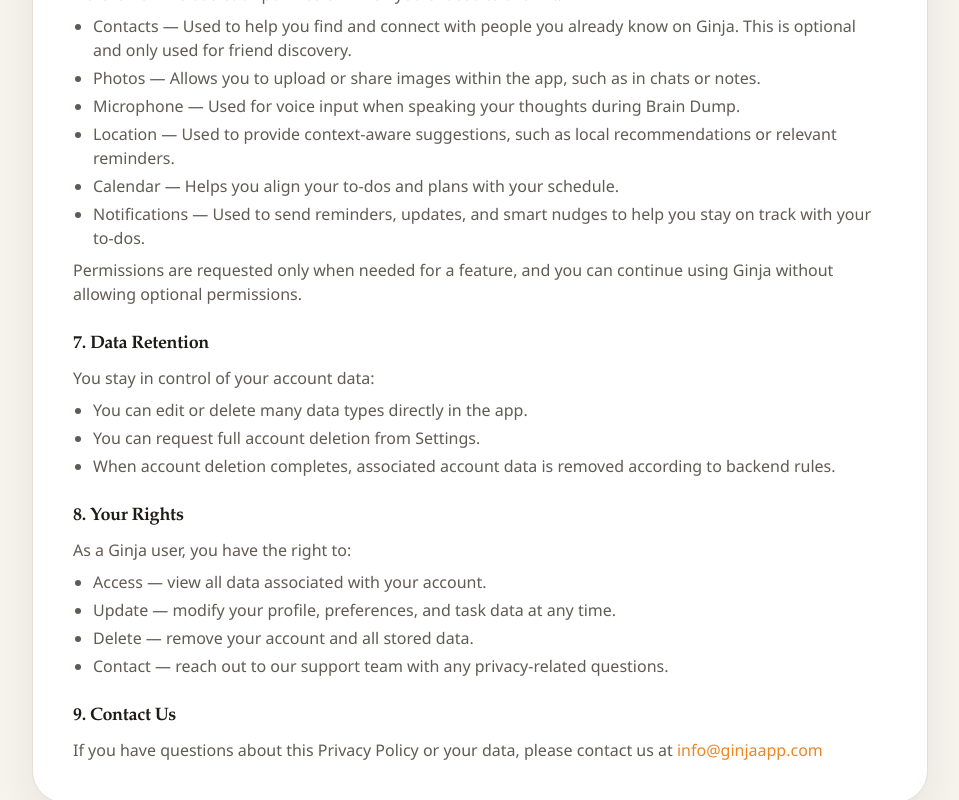
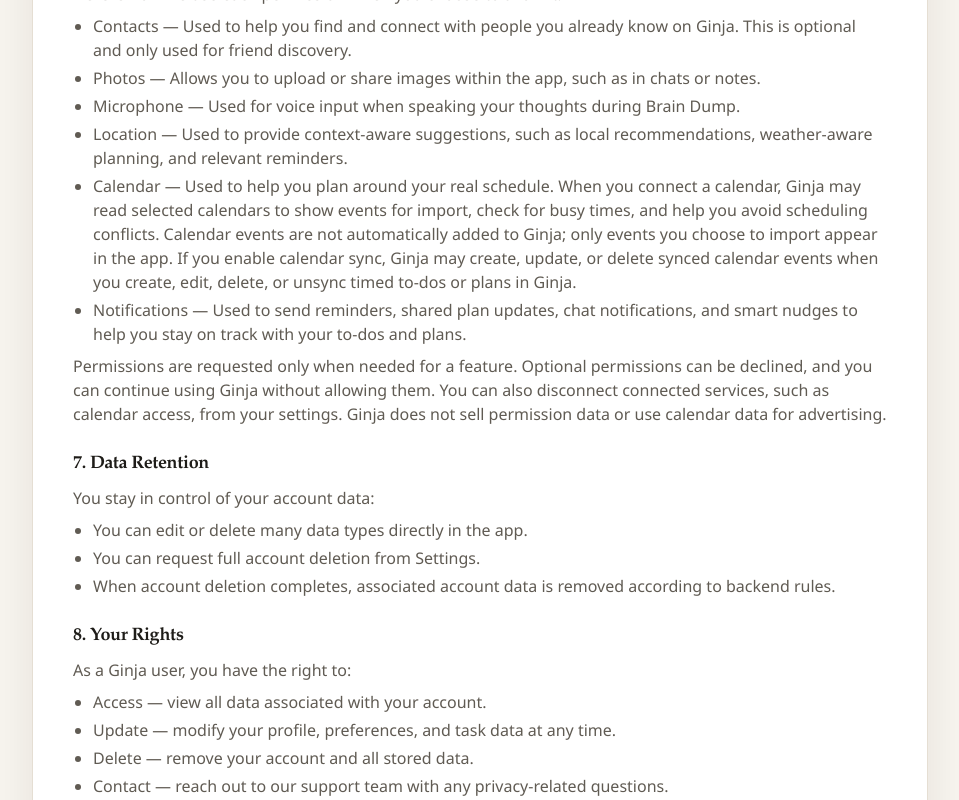
Before and after one commit to emyrael/Ginja_App, a Next.js app in the folder frontend/: page /privacy-policy in a window 1280 px wide. Shown: the part 1420-2220 px from the top of the page, without its empty margins (160-1119 px from the left). Built offline with nearby package versions, Linux system fonts and the light colour scheme.

Commit message:
made new changes

```diff
--- a/frontend/pages/privacy-policy.js
+++ b/frontend/pages/privacy-policy.js
@@ -29,7 +29,7 @@
         <section className="px-4 pb-16 pt-10 sm:px-6 sm:pt-14">
           <div className="mx-auto max-w-4xl rounded-[2rem] border border-[var(--border-color)] bg-[var(--surface-primary)] px-6 py-10 shadow-[0_16px_44px_rgba(34,30,24,0.08)] sm:px-10">
             <h1 className="text-3xl font-semibold sm:text-4xl">Privacy Policy</h1>
-            <p className="mt-2 text-sm text-[var(--text-muted)]">Last updated: April 2026</p>
+            <p className="mt-2 text-sm text-[var(--text-muted)]">Last updated: May 2026</p>
 
             <div className="mt-8 space-y-6 text-sm leading-relaxed text-[var(--text-secondary)] sm:text-base">
               <section>
@@ -108,13 +108,15 @@
                   <li>Contacts — Used to help you find and connect with people you already know on Ginja. This is optional and only used for friend discovery.</li>
                   <li>Photos — Allows you to upload or share images within the app, such as in chats or notes.</li>
                   <li>Microphone — Used for voice input when speaking your thoughts during Brain Dump.</li>
-                  <li>Location — Used to provide context-aware suggestions, such as local recommendations or relevant reminders.</li>
-                  <li>Calendar — Helps you align your to-dos and plans with your schedule.</li>
-                  <li>Notifications — Used to send reminders, updates, and smart nudges to help you stay on track with your to-dos.</li>
+                  <li>Location — Used to provide context-aware suggestions, such as local recommendations, weather-aware planning, and relevant reminders.</li>
+                  <li>Calendar — Used to help you plan around your real schedule. When you connect a calendar, Ginja may read selected calendars to show events for import, check for busy times, and help you avoid scheduling conflicts. Calendar events are not automatically added to Ginja; only events you choose to import appear in the app. If you enable calendar sync, Ginja may create, update, or delete synced calendar events when you create, edit, delete, or unsync timed to-dos or plans in Ginja.</li>
+                  <li>Notifications — Used to send reminders, shared plan updates, chat notifications, and smart nudges to help you stay on track with your to-dos and plans.</li>
                 </ul>
                 <p className="mt-2">
-                  Permissions are requested only when needed for a feature, and you can continue using Ginja without
-                  allowing optional permissions.
+                  Permissions are requested only when needed for a feature. Optional permissions can be declined, and
+                  you can continue using Ginja without allowing them. You can also disconnect connected services, such
+                  as calendar access, from your settings. Ginja does not sell permission data or use calendar data for
+                  advertising.
                 </p>
               </section>
 
@@ -143,7 +145,7 @@
                 <h2 className="text-lg font-semibold text-[var(--text-primary)]">9. Contact Us</h2>
                 <p className="mt-2">
                   If you have questions about this Privacy Policy or your data, please contact us at{' '}
-                  <a href="mailto:info@ginjaapp.com" className="text-[#ED8522] hover:underline">info@ginjaapp.com</a>
+                  <a href="mailto:info@ginja.io" className="text-[#ED8522] hover:underline">info@ginja.io</a>
                 </p>
               </section>
             </div>
```
Also changed, not shown: 2 other files (tests, documents, lock files or other folders).
